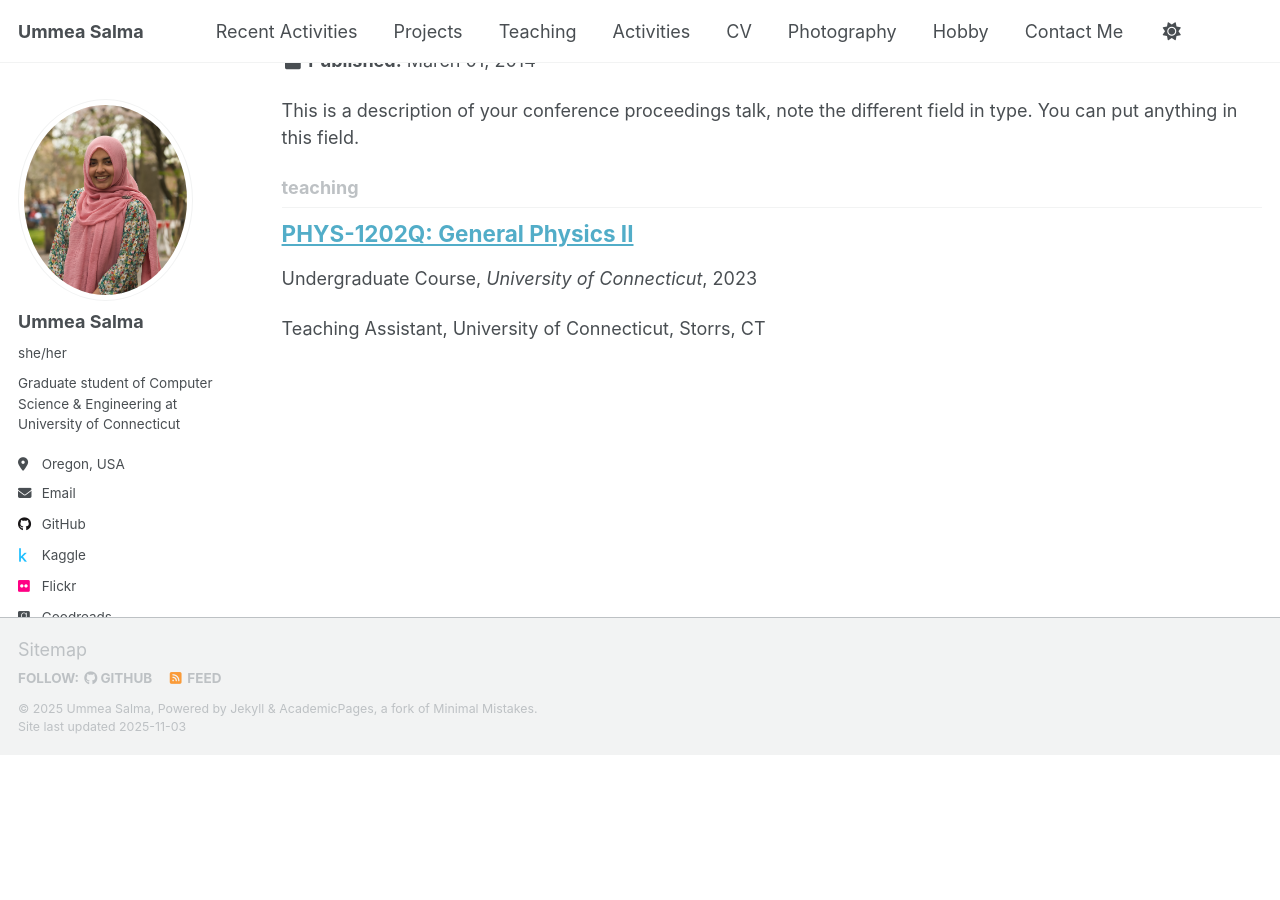
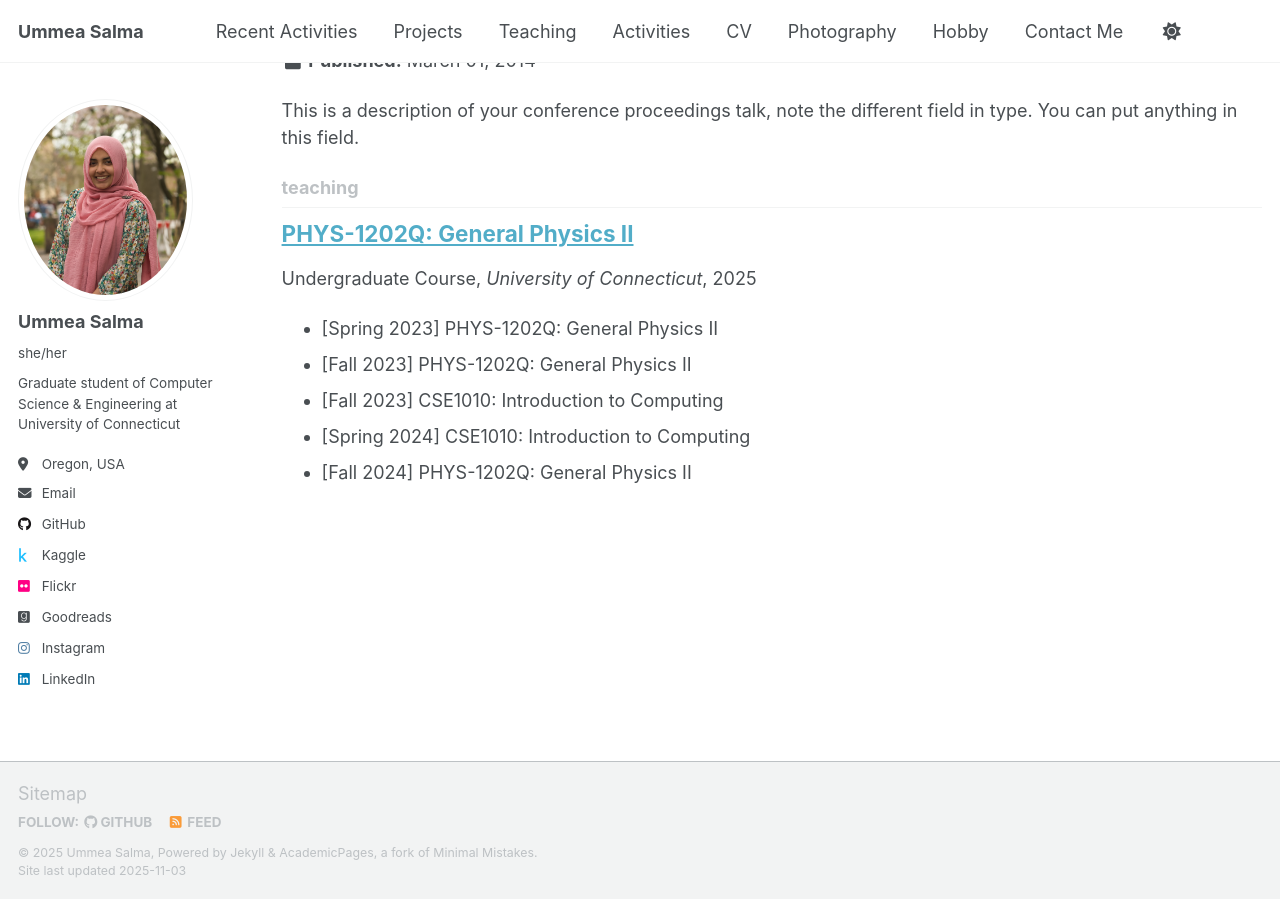
Before and after one commit to ummeasalma/ummeasalma.github.io, a Jekyll site: the page built from _pages/collection-archive.html, in a window 1280 px wide and 900 px high, scrolled down 2930 px. Built offline with Jekyll 4.4.1, drawn with Linux system fonts in a browser that asks for light colours; a script that is not in the unit is left out; before the commit the page ends 3686 px from its top, so only the background shows below that.

Commit message:
Update teaching schedule for PHYS-1202Q

```diff
--- a/_teaching/2023-phys1202q.md
+++ b/_teaching/2023-phys1202q.md
@@ -3,13 +3,8 @@ title: "PHYS-1202Q: General Physics II"
 collection: teaching
 type: "Undergraduate Course"
 venue: "University of Connecticut"
-date: 2023-01-01
 layout: teaching
 ---
-
-
-Teaching Assistant, University of Connecticut, Storrs, CT
-
 - [Spring 2023] PHYS-1202Q: General Physics II
 - [Fall 2023] PHYS-1202Q: General Physics II
 - [Fall 2023] CSE1010: Introduction to Computing
```
